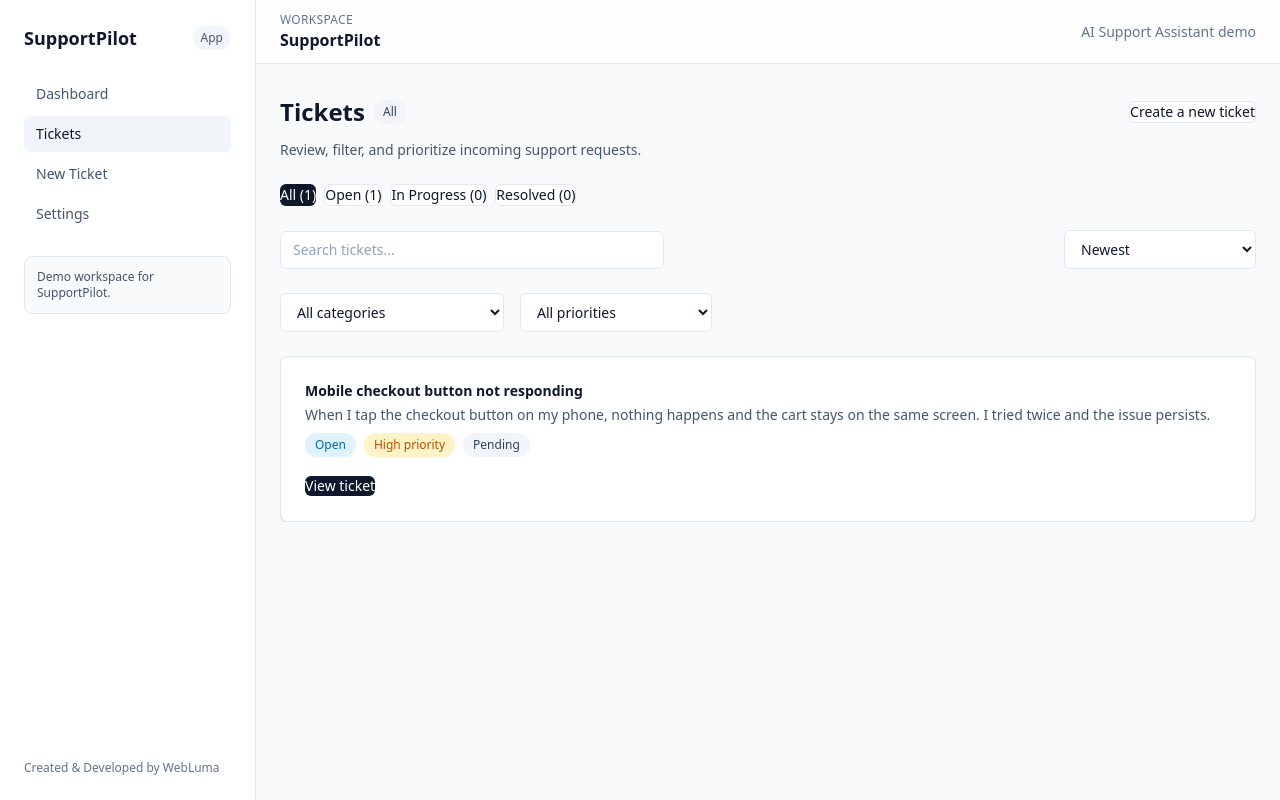
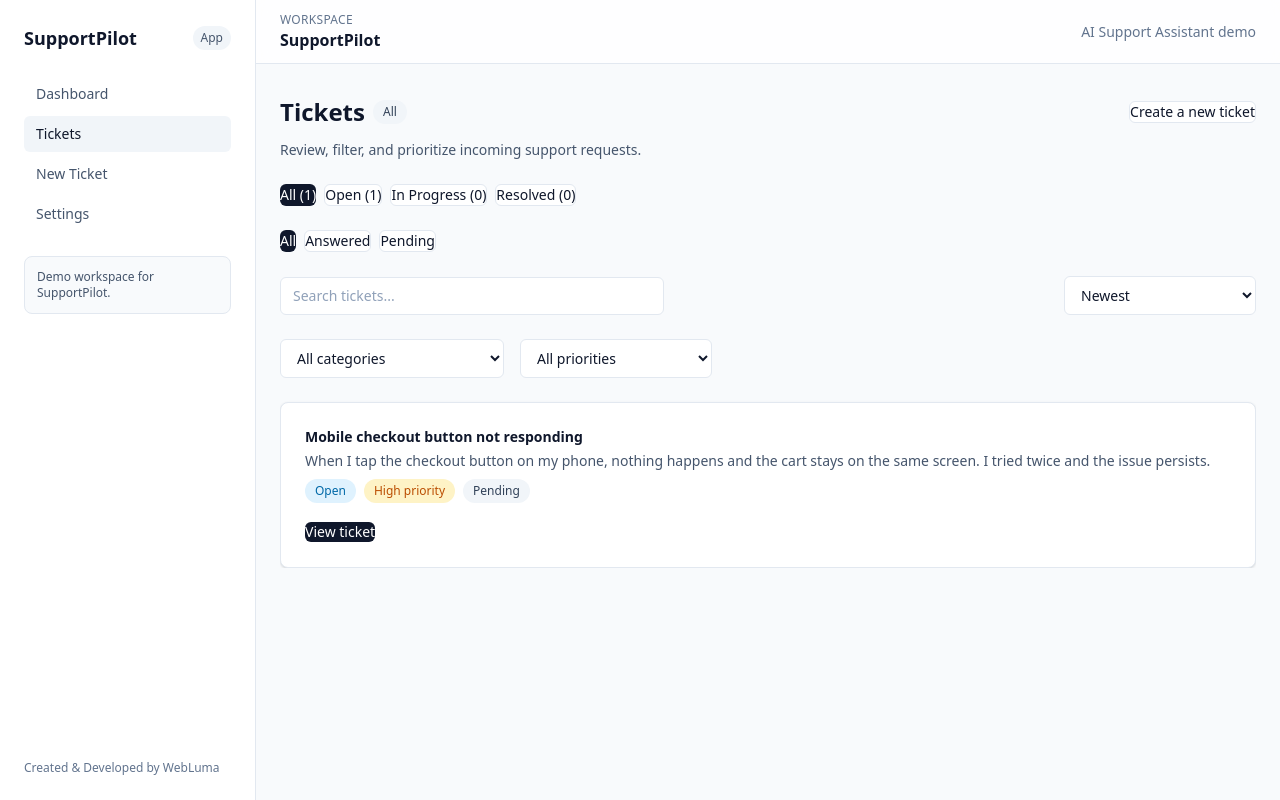
Before and after one commit to webluma/supportpilot, a Next.js app: page /app/tickets in a window 1280 px wide. Built offline with nearby package versions, Linux system fonts and the light colour scheme.

Commit message:
feat: adicionar filtro por status de resposta de IA
Adiciona botões de filtro para mostrar tickets 'Answered' (com output
de IA), 'Pending' (sem output) ou 'All'. O filtro funciona em conjunto
com os demais filtros e é persistido na URL.

```diff
--- a/app/(app)/app/tickets/page.tsx
+++ b/app/(app)/app/tickets/page.tsx
@@ -43,6 +43,9 @@ const priorityRank: Record<TicketPriority, number> = {
 
 const ALL_CATEGORIES = "all";
 const ALL_PRIORITIES = "all";
+const ALL_ANSWERED = "all";
+const ANSWERED_YES = "yes";
+const ANSWERED_NO = "no";
 
 const categoryOptions: TicketCategory[] = [
   "Bug",
@@ -64,6 +67,7 @@ type CategoryFilter = "All categories" | TicketCategory;
 
 type PriorityFilter = "All priorities" | TicketPriority;
 
+type AnsweredFilter = "All" | "Answered" | "Pending";
 export default function TicketsPage() {
   const tickets = useTicketsStore((state) => state.tickets);
   const isHydrated = useTicketsStore((state) => state.isHydrated);
@@ -103,11 +107,24 @@ export default function TicketsPage() {
       ? sortFromQuery
       : "newest";
 
+  const answeredFromQuery = searchParams.get("answered");
+  const activeAnsweredFromQuery: AnsweredFilter =
+    !answeredFromQuery || answeredFromQuery === ALL_ANSWERED
+      ? "All"
+      : answeredFromQuery === ANSWERED_YES
+        ? "Answered"
+        : answeredFromQuery === ANSWERED_NO
+          ? "Pending"
+          : "All";
+
   const [categoryFilter, setCategoryFilter] = useState<CategoryFilter>(
     activeCategoryFromQuery
   );
   const [priorityFilter, setPriorityFilter] = useState<PriorityFilter>(
     activePriorityFromQuery
+  );
+  const [answeredFilter, setAnsweredFilter] = useState<AnsweredFilter>(
+    activeAnsweredFromQuery
   );
 
   useEffect(() => {
@@ -117,7 +134,12 @@ export default function TicketsPage() {
   useEffect(() => {
     setCategoryFilter(activeCategoryFromQuery);
     setPriorityFilter(activePriorityFromQuery);
-  }, [activeCategoryFromQuery, activePriorityFromQuery]);
+    setAnsweredFilter(activeAnsweredFromQuery);
+  }, [
+    activeCategoryFromQuery,
+    activePriorityFromQuery,
+    activeAnsweredFromQuery,
+  ]);
 
   const counts = useMemo(() => {
     return tickets.reduce(
@@ -146,6 +168,11 @@ export default function TicketsPage() {
     if (priorityFilter !== "All priorities") {
       list = list.filter((ticket) => ticket.priority === priorityFilter);
     }
+    if (answeredFilter === "Answered") {
+      list = list.filter((ticket) => Boolean(ticket.aiOutput));
+    } else if (answeredFilter === "Pending") {
+      list = list.filter((ticket) => !ticket.aiOutput);
+    }
     const normalizedSearch = searchValue.trim().toLowerCase();
     if (normalizedSearch) {
       list = list.filter((ticket) => {
@@ -154,7 +181,14 @@ export default function TicketsPage() {
       });
     }
     return list;
-  }, [tickets, activeFilter, categoryFilter, priorityFilter, searchValue]);
+  }, [
+    tickets,
+    activeFilter,
+    categoryFilter,
+    priorityFilter,
+    answeredFilter,
+    searchValue,
+  ]);
 
   const sortedTickets = useMemo(() => {
     const list = [...filteredTickets];
@@ -189,6 +223,7 @@ export default function TicketsPage() {
     status?: StatusFilter;
     category?: CategoryFilter;
     priority?: PriorityFilter;
+    answered?: AnsweredFilter;
     q?: string;
     sort?: SortOption;
   }) => {
@@ -218,6 +253,16 @@ export default function TicketsPage() {
       }
     }
 
+    if (next.answered !== undefined) {
+      if (next.answered === "All") {
+        params.set("answered", ALL_ANSWERED);
+      } else if (next.answered === "Answered") {
+        params.set("answered", ANSWERED_YES);
+      } else {
+        params.set("answered", ANSWERED_NO);
+      }
+    }
+
     if (next.q !== undefined) {
       const trimmed = next.q.trim();
       if (!trimmed) {
@@ -241,6 +286,11 @@ export default function TicketsPage() {
 
   const handleFilterChange = (status: StatusFilter) => {
     updateQuery({ status });
+  };
+
+  const handleAnsweredChange = (next: AnsweredFilter) => {
+    setAnsweredFilter(next);
+    updateQuery({ answered: next });
   };
 
   const handleCategoryChange = (event: React.ChangeEvent<HTMLSelectElement>) => {
@@ -302,6 +352,18 @@ export default function TicketsPage() {
             </Button>
           )
         )}
+      </div>
+      <div className="flex min-w-0 flex-wrap gap-2">
+        {(["All", "Answered", "Pending"] as AnsweredFilter[]).map((option) => (
+          <Button
+            key={option}
+            type="button"
+            variant={answeredFilter === option ? "primary" : "secondary"}
+            onClick={() => handleAnsweredChange(option)}
+          >
+            {option}
+          </Button>
+        ))}
       </div>
       <div className="flex min-w-0 flex-col gap-3 px-1 sm:px-0 sm:flex-row sm:items-center sm:justify-between">
         <div className="w-full min-w-0 sm:max-w-sm">
```
